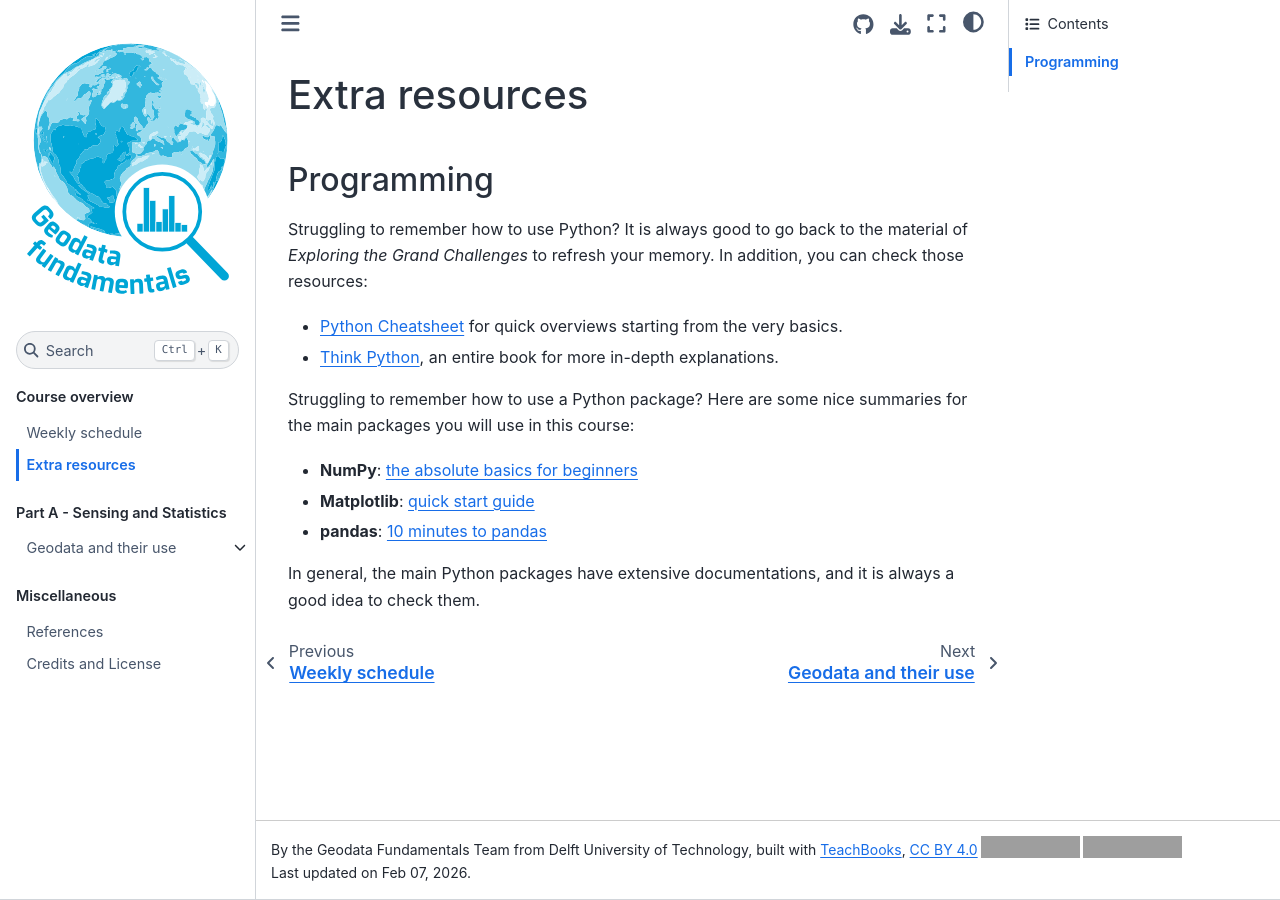
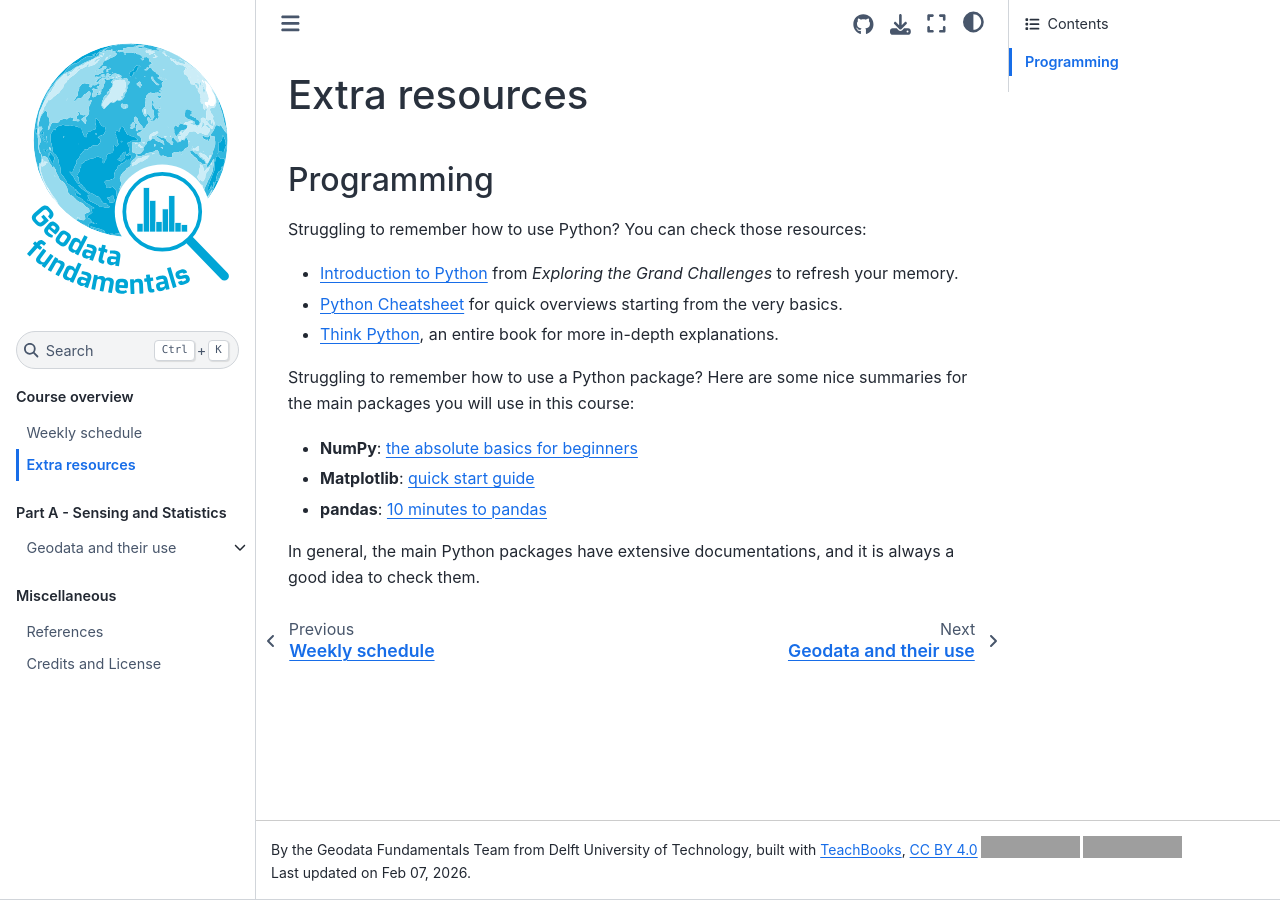
Before and after one commit to BScECT/geofun, a Jupyter Book: the page built from book/0_overview/resources.md, in a window 1280 px wide. Built offline with Jupyter Book 1.0.4 settings and Sphinx 7.4.7 and the Sphinx Book theme 1.1.4, drawn with Linux system fonts in a browser that asks for light colours; comment, search, counter and statistics services are not loaded; grey boxes are pictures that could not be loaded.

Commit message:
Updated some extra resources.

```diff
--- a/book/0_overview/resources.md
+++ b/book/0_overview/resources.md
@@ -2,8 +2,9 @@
 
 ## Programming
 
-Struggling to remember how to use Python? It is always good to go back to the material of *Exploring the Grand Challenges* to refresh your memory. In addition, you can check those resources:
+Struggling to remember how to use Python? You can check those resources:
 
+  * [Introduction to Python](https://teachbooks.io/introduction_to_python/main/intro.html) from *Exploring the Grand Challenges* to refresh your memory.
   * [Python Cheatsheet](https://labex.io/pythoncheatsheet/) for quick overviews starting from the very basics.
   * [Think Python](https://allendowney.github.io/ThinkPython/index.html), an entire book for more in-depth explanations.
 
```
